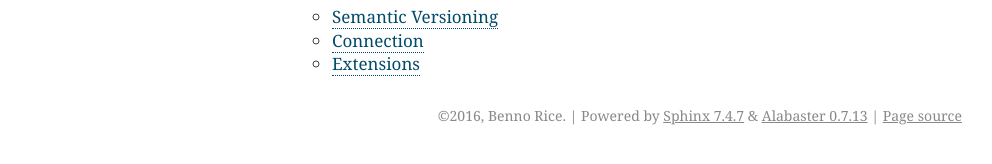
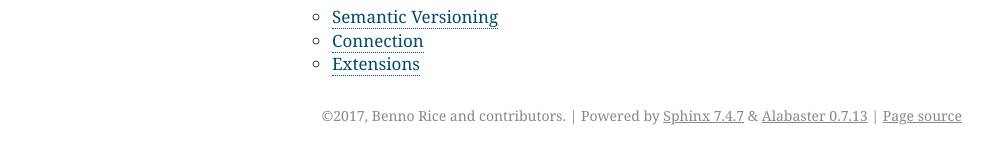
Before and after one commit to python-hyper/wsproto, a Sphinx documentation site: the page built from docs/source/index.rst, in a window 1280 px wide. Shown: the part 633-797 px from the top of the page, without its empty margins (148-1140 px from the left). Built offline with Sphinx 7.4.7, drawn with Linux system fonts in a browser that asks for light colours.

Commit message:
Switch to MIT license, update and clarify copyrights.

```diff
--- a/docs/source/conf.py
+++ b/docs/source/conf.py
@@ -54,7 +54,7 @@
 
 # General information about the project.
 project = 'wsproto'
-copyright = '2016, Benno Rice'
+copyright = '2017, Benno Rice and contributors'
 author = 'Benno Rice'
 
 # The version info for the project you're documenting, acts as replacement for
```
Also changed, not shown: 1 other file.
